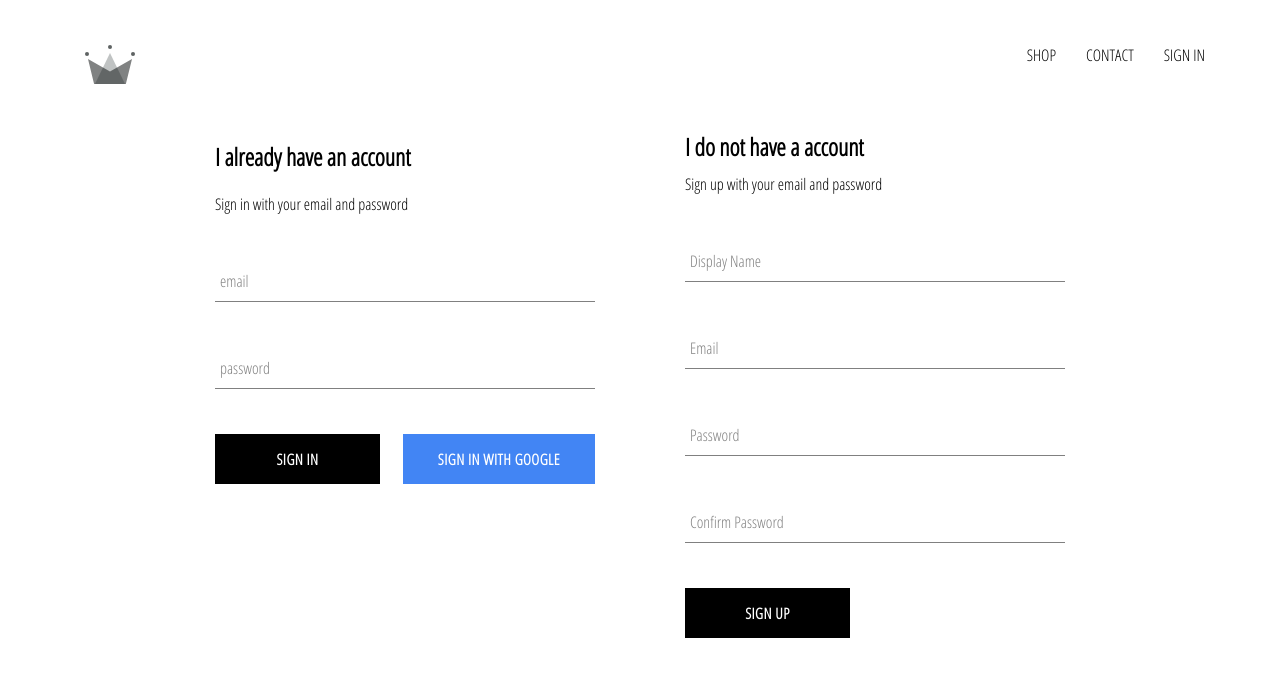
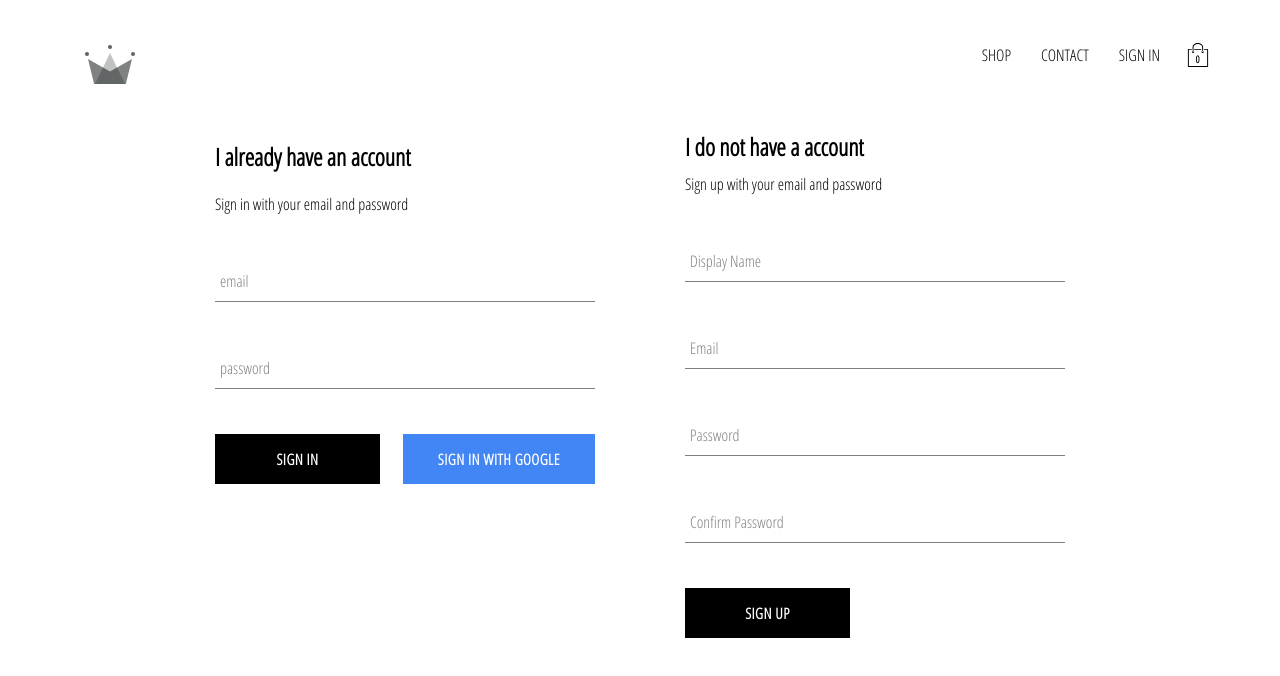
Before and after one commit to deliaIulianaPetrovici/crwn-clothing, a React (Create React App) app: page /signin in a window 1280 px wide. Shown: the top 676 px of the page. Built offline with nearby package versions, Linux system fonts and the light colour scheme; no server answers.

Commit message:
added cartIcon and cart-dropdown components to out app, also implemented cardReducer

```diff
--- /dev/null
+++ b/src/components/cart-dropdown/cart-dropdown.component.jsx
@@ -0,0 +1,15 @@
+import React from 'react';
+
+import './cart-dropdown.styles.scss';
+import CustomButton from '../custom-button/custom-button.component';
+
+const CartDropDown=()=>(
+    <div className='cart-dropdown'>
+        <div className='cart-items'/>
+
+        <CustomButton> GOT TO CHECKOUT</CustomButton>
+
+    </div>
+);
+
+export default CartDropDown;
--- /dev/null
+++ b/src/components/cart-dropdown/cart-dropdown.styles.scss
@@ -0,0 +1,24 @@
+.cart-dropdown {
+    position: absolute;
+    width: 240px;
+    height: 340px;
+    display: flex;
+    flex-direction: column;
+    padding: 20px;
+    border: 1px solid black;
+    background-color: white;
+    top: 90px;
+    right: 40px;
+    z-index: 5;
+
+    .cart-items {
+      height: 240px;
+      display: flex;
+      flex-direction: column;
+      overflow: scroll;
+    }
+
+    button {
+      margin-top: auto;
+    }
+  }
--- /dev/null
+++ b/src/components/cart-icon/cart-icon.component.jsx
@@ -0,0 +1,22 @@
+import React from 'react';
+
+import {connect} from 'react-redux';
+import {toogleCartHidden} from '../../redux/cart/cart.actions';
+import {ReactComponent as ShoppingIcon} from '../../assets/shoppingCart.svg';
+
+import './cart-icon.styles.scss';
+
+
+const CartIcon=({toogleCartHidden})=>(
+    <div className='cart-icon' onClick={toogleCartHidden}>
+        <ShoppingIcon className='shopping-icon'/>
+        <span className='item-count'>0</span>
+
+    </div>
+);
+
+const mapDispachToProps=dispatch=>({
+    toogleCartHidden:()=>dispatch(toogleCartHidden())
+});
+
+export default connect(null,mapDispachToProps)(CartIcon);
--- /dev/null
+++ b/src/components/cart-icon/cart-icon.styles.scss
@@ -0,0 +1,21 @@
+.cart-icon {
+    width: 45px;
+    height: 45px;
+    position: relative;
+    display: flex;
+    align-items: center;
+    justify-content: center;
+    cursor: pointer;
+
+    .shopping-icon {
+      width: 24px;
+      height: 24px;
+    }
+
+    .item-count {
+      position: absolute;
+      font-size: 10px;
+      font-weight: bold;
+      bottom: 12px;
+    }
+  }
--- a/src/components/header/header.component.jsx
+++ b/src/components/header/header.component.jsx
@@ -4,9 +4,11 @@ import {connect} from 'react-redux';
 
 import { auth } from '../../firebase/firebase.utils';
 import {ReactComponent as Logo} from '../../assets/crown.svg';
+import CartIcon from '../cart-icon/cart-icon.component.jsx';
+import CardDropDown from '../cart-dropdown/cart-dropdown.component';
 import './header.styles.scss';
 
-const Header=({currentUser})=>(
+const Header=({currentUser,hidden})=>(
     <div className='header'>
         <Link className='logo-container' to="/">
             <Logo className='logo'/>
@@ -20,12 +22,18 @@ const Header=({currentUser})=>(
                 ):(
                 <Link className='option' to='/signin'>SIGN IN</Link>
                 )}
+                <CartIcon/>
         </div>
+        {
+            hidden ? null :  <CardDropDown/>
+        }
+
     </div>
 );
 
-const mapStateToProps=state=>({
-    currentUser:state.user.currentUser
+const mapStateToProps=({user:{currentUser},cart:{hidden}})=>({
+    currentUser,
+    hidden
 })
 
 export default connect(mapStateToProps)(Header);
--- /dev/null
+++ b/src/redux/cart/card.reducer.js
@@ -0,0 +1,18 @@
+import CartActionTypes from './cart.types';
+
+const INITIAL_STATE={
+    hidden:true
+};
+
+const cartReducer=(state=INITIAL_STATE,action)=>{
+    switch(action.type){
+        case CartActionTypes.TOOGLE_CART_HIDDEN:
+           return {
+               ...state,
+               hidden: !state.hidden
+           }
+        default: return state;
+    }
+};
+
+export default cartReducer;
--- /dev/null
+++ b/src/redux/cart/cart.actions.js
@@ -0,0 +1,5 @@
+import CartActionTypes from './cart.types';
+
+export const toogleCartHidden=()=>({
+    type:CartActionTypes.TOOGLE_CART_HIDDEN
+});
--- /dev/null
+++ b/src/redux/cart/cart.types.js
@@ -0,0 +1,5 @@
+const CartActionTypes={
+    TOOGLE_CART_HIDDEN: 'TOOGLE_CART_HIDDEN'
+}
+
+export default CartActionTypes;
--- a/src/redux/root-reducer.js
+++ b/src/redux/root-reducer.js
@@ -1,7 +1,9 @@
 import {combineReducers} from 'redux';
 
 import userReducer from './user/user.reducer';
+import cartReducer from './cart/card.reducer';
 
 export default combineReducers({
-    user:userReducer
+    user:userReducer,
+    cart:cartReducer
 });
```
Also changed, not shown: src/assets/shoppingCart.svg (added).
